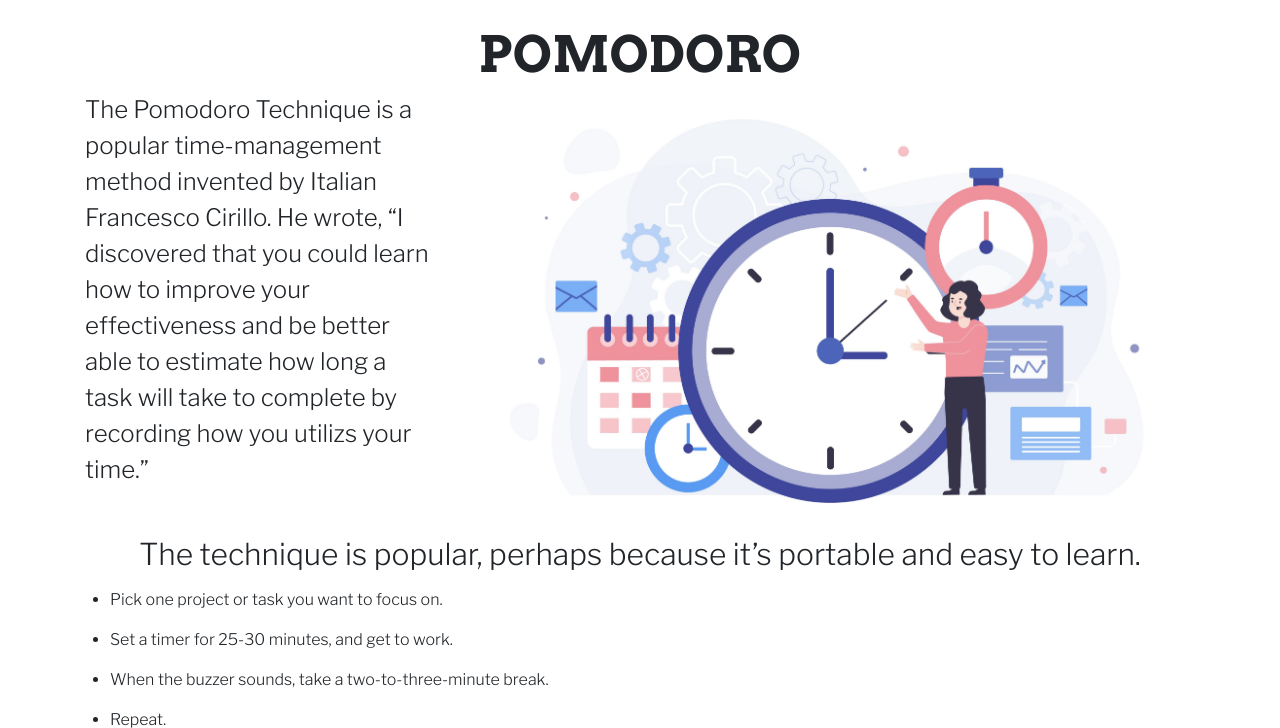
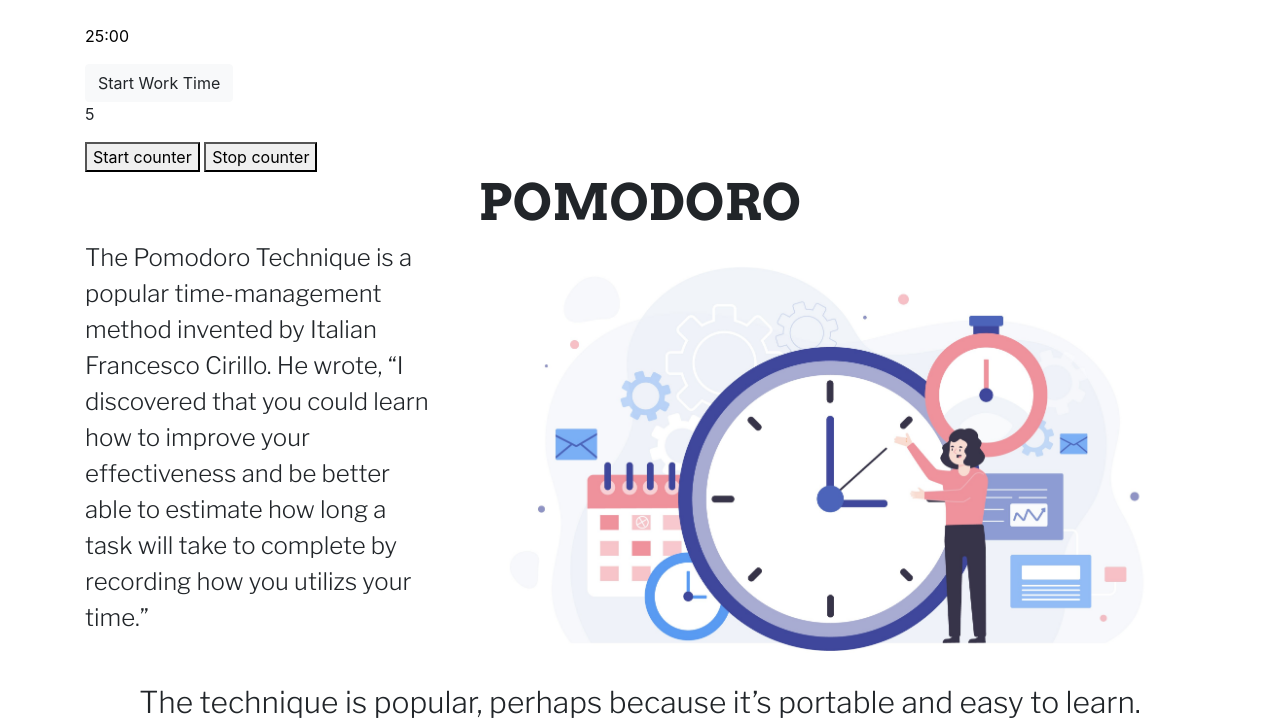
Before and after one commit to LewisNjagi/pomodoro, a Flask app: page / in a window 1280 px wide. Shown: the part 56-784 px from the top of the page. Run offline with Flask 2, Linux system fonts and the light colour scheme; some libraries are stand-ins or nearby versions.

Commit message:
added javascript

```diff
--- /dev/null
+++ b/app/static/js/script.js
@@ -0,0 +1,49 @@
+document.getElementById("call").addEventListener("click", function () {
+    const startingMinutes = 25;
+    let time = startingMinutes * 60;
+
+    const countdownEl = document.getElementById('countdown');
+
+    setInterval(updateCountdown, 1000);
+
+    function updateCountdown() {
+        const minutes = Math.floor(time / 60);
+        let seconds = time % 60;
+
+        seconds = seconds < 10 ? '0' + seconds : seconds;
+
+        countdownEl.innerHTML = `${minutes}:${seconds}`;
+        time--;
+    }
+})
+
+// const startingMinutes = 5;
+// let time = startingMinutes * 60;
+
+// const countdownfive = document.getElementById('countdownfive');
+
+// setInterval(updateCountdownfive, 1000);
+
+// function updateCountdownfive() {
+//     const minutes = Math.floor(time / 60);
+//     let seconds = time % 60;
+
+//     seconds = seconds < 10 ? '0' + seconds : seconds;
+
+//     countdownfive.innerHTML = `${minutes}:${seconds}`;
+//     time--;
+// }
+var myTimer;
+
+function clock() {
+    myTimer = setInterval(myClock, 1000);
+    var c = 5;
+
+    function myClock() {
+        document.getElementById("demo").innerHTML = --c;
+        if (c == 0) {
+            clearInterval(myTimer);
+            alert("Reached zero");
+        }
+    }
+}
--- a/app/templates/index.html
+++ b/app/templates/index.html
@@ -13,6 +13,14 @@
 {% block content %}
 <div class="container">
     <br>
+    <p id="countdown" style="color: black;">25:00</p>
+    <button type="button" id="call" class="btn btn-light">Start Work Time</button>
+    <!-- <button type="button" id="call" class="btn btn-light">Stop Work Time</button> -->
+    <p id="demo">5</p>
+    <button onclick="clock(); document.getElementById('demo').innerHTML='5';">Start counter</button>
+    <button onclick="clearInterval(myTimer);">Stop counter</button>
+    <!-- <p id="countdownfive" style="color: black;">5:00</p> -->
+    <!-- <button type="button" id="callfive" class="btn btn-light">Start Break Time</button> -->
     <h1 class="head">POMODORO</h1>
     <div class="row">
         <div class="col-md-4">
@@ -31,15 +39,20 @@
         learn.</h6>
     <div class="row">
         <ul class="pom">
-            <li style="font-family: 'Libre Franklin', sans-serif;">Pick one project or task you want to focus on.</li>
-            <li style="font-family: 'Libre Franklin', sans-serif;">Set a timer for 25-30 minutes, and get to work.</li>
-            <li style="font-family: 'Libre Franklin', sans-serif;">When the buzzer sounds, take a two-to-three-minute
+            <li style="font-family: 'Libre Franklin', sans-serif;">Pick one project or task you want to focus on.
+            </li>
+            <li style="font-family: 'Libre Franklin', sans-serif;">Set a timer for 25-30 minutes, and get to work.
+            </li>
+            <li style="font-family: 'Libre Franklin', sans-serif;">When the buzzer sounds, take a
+                two-to-three-minute
                 break.</li>
             <li style="font-family: 'Libre Franklin', sans-serif;">Repeat.</li>
             <li style="font-family: 'Libre Franklin', sans-serif;">After four sessions, take a longer break.</li>
-            <li style="font-family: 'Libre Franklin', sans-serif;">Record each session with a tick or X in your notebook
+            <li style="font-family: 'Libre Franklin', sans-serif;">Record each session with a tick or X in your
+                notebook
             </li>
         </ul>
     </div>
 </div>
+<script src="../static/js/script.js"></script>
 {% endblock %}
```
Also changed, not shown: app/time.py (line endings or trailing spaces).
